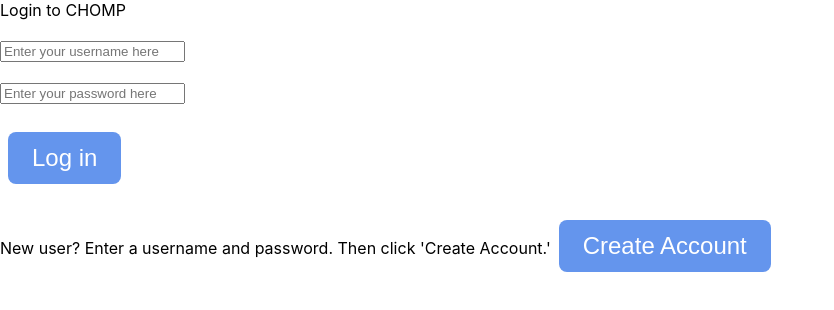
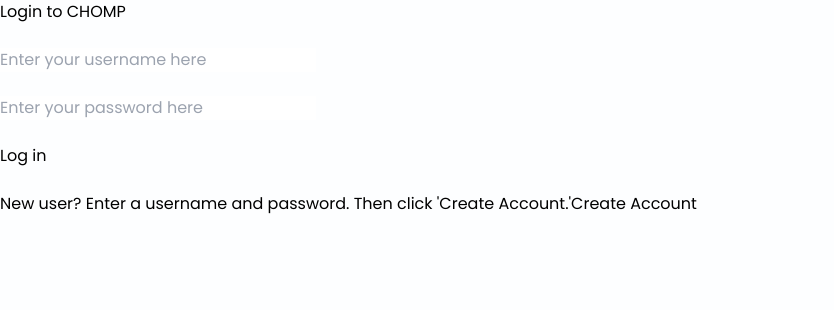
Before and after one commit to eth-alexander/CEN3031MealPlanner, a React (Create React App) app in the folder frontend/: page /login in a window 1280 px wide. Shown: the top 310 px of the page, without its empty margins (0-834 px from the left). Built offline with nearby package versions, Linux system fonts and the light colour scheme.

Commit message:
Update index.css

```diff
--- a/frontend/src/index.css
+++ b/frontend/src/index.css
@@ -1,67 +1,105 @@
-/*body {
-  margin: 0;
-  font-family: -apple-system, BlinkMacSystemFont, 'Segoe UI', 'Roboto', 'Oxygen',
-    'Ubuntu', 'Cantarell', 'Fira Sans', 'Droid Sans', 'Helvetica Neue',
-    sans-serif;
-  -webkit-font-smoothing: antialiased;
-  -moz-osx-font-smoothing: grayscale;
+@import url('https://fonts.googleapis.com/css2?family=Lato:ital,wght@0,100;0,300;0,400;0,700;0,900;1,100;1,300;1,400;1,700;1,900&family=Poppins:ital,wght@0,100;0,200;0,300;0,400;0,500;0,600;0,700;0,800;0,900;1,100;1,200;1,300;1,400;1,500;1,600;1,700;1,800;1,900&display=swap');
+
+@tailwind base;
+@tailwind components;
+@tailwind utilities;
+
+@layer base {
+    html {
+        font-family: "Poppins", "sans-serif";
+    }
+    body {
+        background-color:#fdfeff;
+        overflow-x: hidden;
     }
 
-code {
-  font-family: source-code-pro, Menlo, Monaco, Consolas, 'Courier New',
-    monospace;
-}
-*/
-html,
-body {
-  padding: 0;
-  margin: 0;
-  font-family:
-    -apple-system,
-    BlinkMacSystemFont,
-    Segoe UI,
-    Roboto,
-    Oxygen,
-    Ubuntu,
-    Cantarell,
-    Fira Sans,
-    Droid Sans,
-    Helvetica Neue,
-    sans-serif;
+
 }
 
-* {
-  box-sizing: border-box;
+@layer components{
+    .h1{
+      @apply text-xl mx-5;
+    }
+    .h1-login{
+      @apply text-xl;
+    }
+    .p-login{
+      @apply text-sm;
+    }
+    .a{
+      @apply text-xl mx-5;
+    }
+    .link-home{
+      @apply w-fit;
+    }
+    .input-box{
+        @apply w-fit text-sm bg-transparent border-[1.5px] px-5 py-3 rounded mb-4 outline-none;
+    }
+    .input-box-welcome{
+      @apply w-fit h-fit text-sm bg-transparent border-[1.5px] px-10 py-10 rounded mb-4 outline-none;
+    }
+    .input-box-login{
+      @apply flex flex-col items-center w-fit text-sm bg-transparent border-[1.5px] px-10 py-10 outline-none;
     }
 
-main {
-  padding: 5rem 0;
-  flex: 1;
-  display: flex;
-  flex-direction: column;
-  justify-content: center;
-  align-items: center;
+
+    .btn-primary {
+        @apply w-fit text-sm bg-primary text-white p-2 rounded my-1 mx-5 hover:bg-blue-600;
+    }
+    .btn-secondary {
+        @apply w-fit text-sm bg-primary text-white p-2 rounded my-1 hover:bg-blue-600;
     }
 
-code {
-  background: #fafafa;
-  border-radius: 5px;
-  padding: 0.75rem;
-  font-family:
-    Menlo,
-    Monaco,
-    Lucida Console,
-    Courier New,
-    monospace;
+    .icon-btn {
+        @apply text-xl text-slate-300 cursor-pointer hover:text-primary;
     }
 
-input[type='button'] {
-  border: none;
-  background: cornflowerblue;
-  color: white;
-  padding: 12px 24px;
-  margin: 8px;
-  font-size: 24px;
-  border-radius: 8px;
-  cursor: pointer;
+    .input-label {
+        @apply text-xs text-slate-400;
     }
+
+
+    /* Hide the default checkbox */
+    .input-checkbox input {
+        @apply hidden; /* Hides the default checkbox */
+    }
+
+    /* Custom checkbox appearance */
+    .checkbox-custom {
+        @apply inline-block w-4 h-4 border-2 border-gray-400 rounded-full relative transition-all duration-200 ease-in-out; /* Custom size and border */
+    }
+
+    /* When the checkbox is checked */
+    .input-checkbox input:checked + .checkbox-custom {
+        @apply bg-blue-500 border-blue-500; /* Checked state - blue background */
+    }
+
+    /* Add the round checkmark when the checkbox is checked */
+    .input-checkbox input:checked + .checkbox-custom::after {
+        content: '';
+        position: absolute; /* Absolute positioning */
+        top: 50%; /* Position it at the center vertically */
+        left: 50%; /* Position it at the center horizontally */
+        width: 0.5rem; /* Adjust the size of the checkmark (smaller relative to the checkbox) */
+        height: 0.5rem; /* Adjust the size of the checkmark (smaller relative to the checkbox) */
+        background-color: white; /* Color of the checkmark */
+        border-radius: 9999px; /* Round the checkmark */
+        transform: translate(-50%, -50%); /* This ensures the checkmark is centered perfectly */
+    }
+
+    /* Hover effect on the custom checkbox */
+    .checkbox-custom:hover {
+        @apply border-gray-600; /* Darker border color on hover */
+    }
+
+    /* Focus state for accessibility */
+    .input-checkbox input:focus + .checkbox-custom {
+        @apply ring-1 ring-blue-300; /* Focus ring on the checkbox */
+    }
+
+    /* Label styling (optional) */
+    .input-checkbox label {
+        @apply cursor-pointer; /* Make the label clickable */
+    }
+
+}
```
Lines whose indentation alone changed are shown as unchanged.
